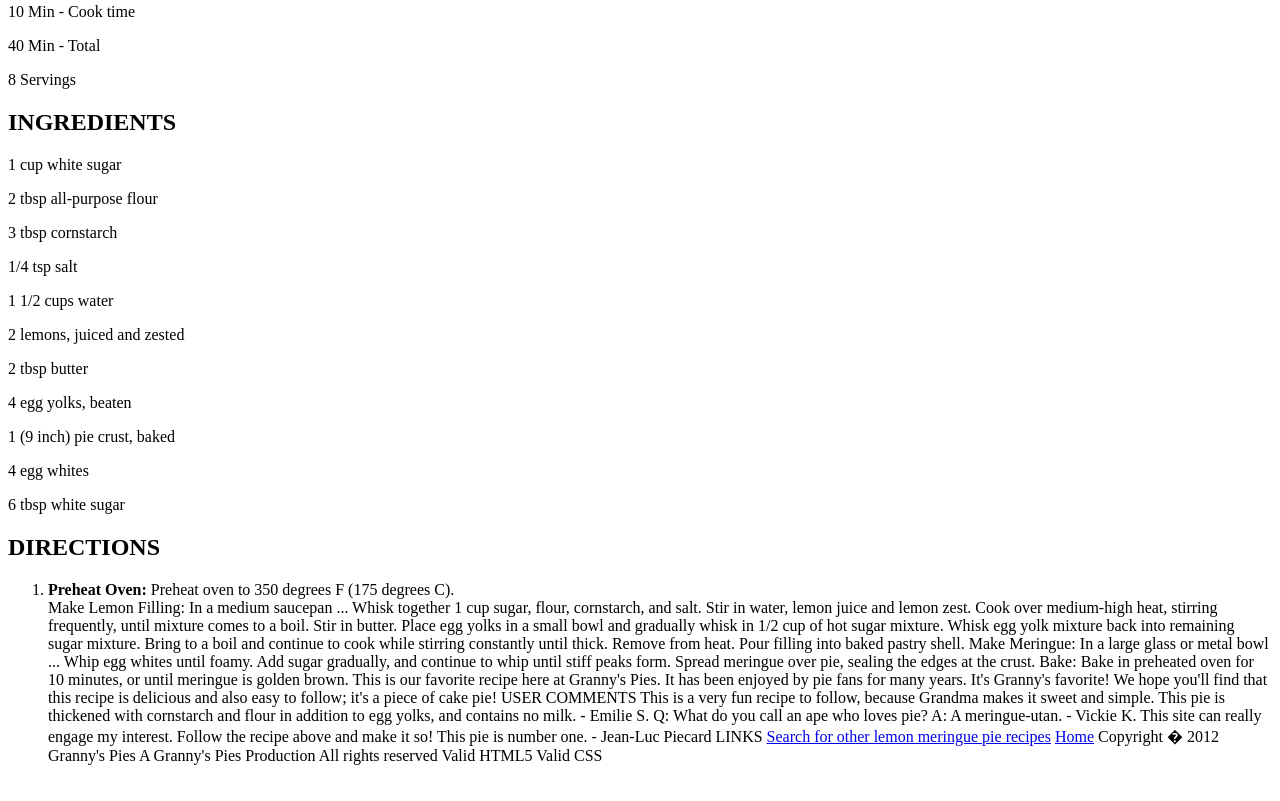
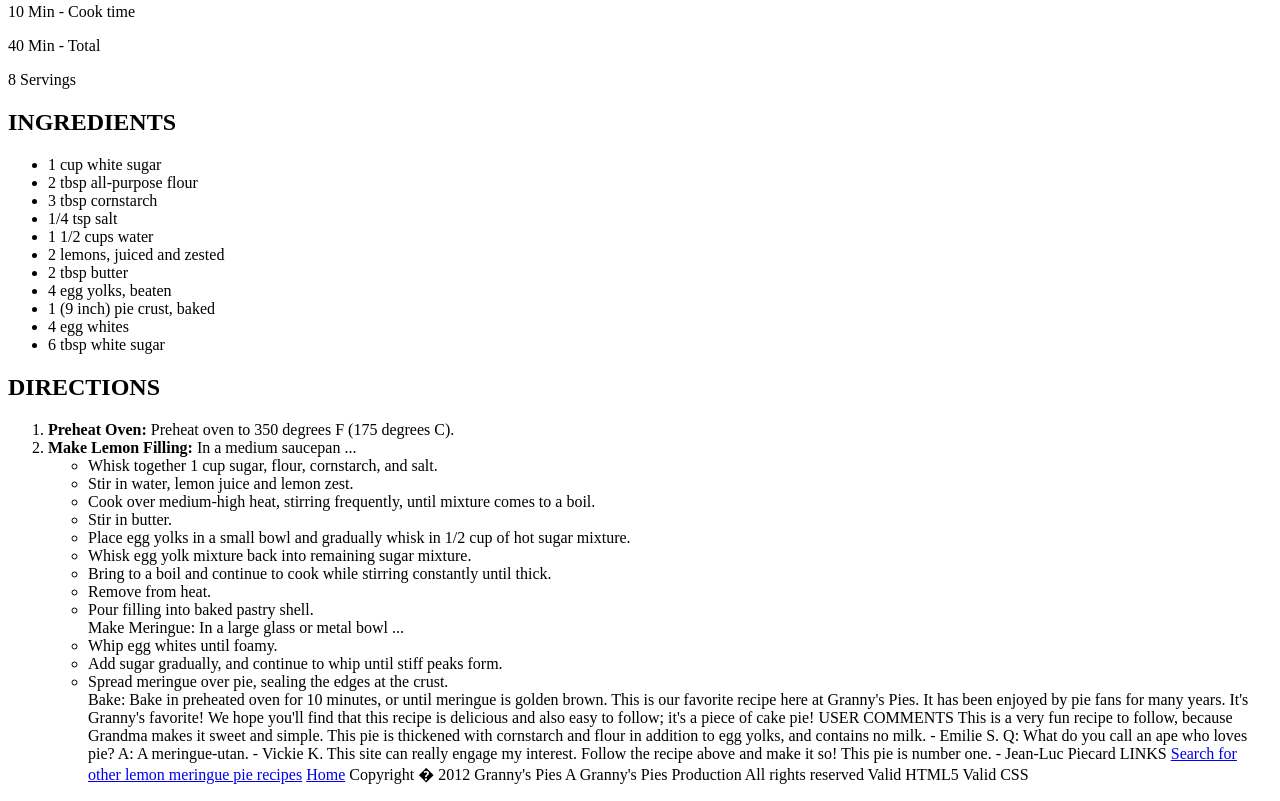
Before and after one commit to BrittanyOh/HTML-CSS-Project2, a plain HTML site: page pie.html in a window 1280 px wide. Shown: the part 430-1231 px from the top of the page. Drawn offline with Linux system fonts and the light colour scheme.

Commit message:
HTML Tagd

```diff
--- a/pie.html
+++ b/pie.html
@@ -6,7 +6,7 @@
     <h1>Grandma's Lemon Meringue Pie</h1>
 
     <div class="sections">
-    <img src="assets/pie.jpg">lemon meringue pie</img>
+    <img src="assets/pie.jpg" alt="lemon meringue pie"></img>
 
     <p>One 9-inch pie</p>
     <p>30 Min - Prep time</p>
@@ -17,18 +17,19 @@
 
   <div class="sections">
     <h2>INGREDIENTS</h2>
-
-        <p>1 cup white sugar</p>
-        <p>2 tbsp all-purpose flour</p>
-        <p>3 tbsp cornstarch</p>
-        <p>1/4 tsp salt</p>
-        <p>1 1/2 cups water</p>
-        <p>2 lemons, juiced and zested</p>
-        <p>2 tbsp butter</p>
-        <p>4 egg yolks, beaten</p>
-        <p>1 (9 inch) pie crust, baked</p>
-        <p>4 egg whites</p>
-        <p>6 tbsp white sugar</p>
+      <ul class="pie-slice">
+        <li>1 cup white sugar</li>
+        <li>2 tbsp all-purpose flour</li>
+        <li>3 tbsp cornstarch</li>
+        <li>1/4 tsp salt</li>
+        <li>1 1/2 cups water</li>
+        <li>2 lemons, juiced and zested</li>
+        <li>2 tbsp butter</li>
+        <li>4 egg yolks, beaten</li>
+        <li>1 (9 inch) pie crust, baked</li>
+        <li>4 egg whites</li>
+        <li>6 tbsp white sugar</li>
+      </ul>
     </div>
 
     <div class="sections">
@@ -36,20 +37,21 @@
 
       <ol>
         <li><b>Preheat Oven:</b> Preheat oven to 350 degrees F (175 degrees C).</li>
-        Make Lemon Filling: In a medium saucepan ...
-            Whisk together 1 cup sugar, flour, cornstarch, and salt.
-            Stir in water, lemon juice and lemon zest.
-            Cook over medium-high heat, stirring frequently, until mixture comes to a boil.
-            Stir in butter.
-            Place egg yolks in a small bowl and gradually whisk in 1/2 cup of hot sugar mixture.
-            Whisk egg yolk mixture back into remaining sugar mixture.
-            Bring to a boil and continue to cook while stirring constantly until thick.
-            Remove from heat.
-            Pour filling into baked pastry shell.
+        <li><b>Make Lemon Filling:</b> In a medium saucepan ...
+          <ul class="pie-slice">
+            <li>Whisk together 1 cup sugar, flour, cornstarch, and salt.</li>
+            <li>Stir in water, lemon juice and lemon zest.</li>
+            <li>Cook over medium-high heat, stirring frequently, until mixture comes to a boil.</li>
+            <li>Stir in butter.</li>
+            <li>Place egg yolks in a small bowl and gradually whisk in 1/2 cup of hot sugar mixture.</li>
+            <li>Whisk egg yolk mixture back into remaining sugar mixture.</li>
+            <li>Bring to a boil and continue to cook while stirring constantly until thick.</li>
+            <li>Remove from heat.</li>
+            <li>Pour filling into baked pastry shell.</li>
         Make Meringue: In a large glass or metal bowl ...
-            Whip egg whites until foamy.
-            Add sugar gradually, and continue to whip until stiff peaks form.
-            Spread meringue over pie, sealing the edges at the crust.
+            <li>Whip egg whites until foamy.</li>
+            <li>Add sugar gradually, and continue to whip until stiff peaks form.</li>
+            <li>Spread meringue over pie, sealing the edges at the crust.</li>
         Bake: Bake in preheated oven for 10 minutes, or until meringue is golden brown.
 
     This is our favorite recipe here at Granny's Pies. It has been enjoyed by pie fans for many years. It's Granny's favorite! We hope you'll find that this recipe is delicious and also easy to follow; it's a piece of cake pie!
```
